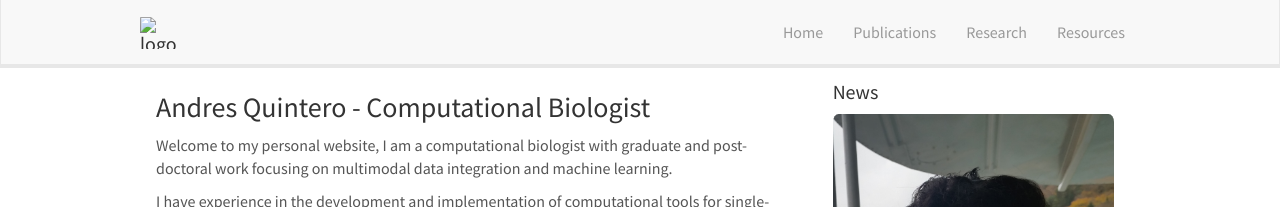
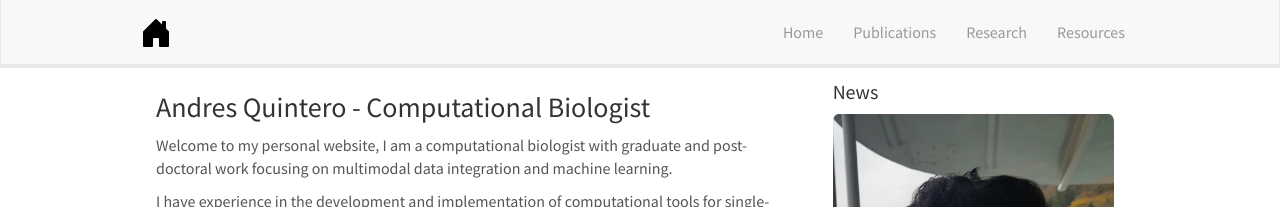
Before and after one commit to andquintero/andquintero.github.io, a Jekyll site: the page built from _pages/home.md, in a window 1280 px wide. Shown: the top 207 px of the page. Built offline with Jekyll 4.4.1, drawn with Linux system fonts in a browser that asks for light colours; nearby versions of some CDN libraries; comment, search, counter and statistics services are not loaded.

Commit message:
update header

```diff
--- a/_includes/header.html
+++ b/_includes/header.html
@@ -8,7 +8,7 @@
 		<span class="icon-bar"></span>
 	  </button>
 
-	<a class="navbar-brand" href="{{ site.url }}{{ site.baseurl }}/"><img src="{{ site.url }}{{ site.baseurl }}/images/house-door-fill.svg" alt="logo" width="32" height="32"  /></a>
+	<a class="navbar-brand" href="{{ site.url }}{{ site.baseurl }}/"><img src="{{ site.url }}{{ site.baseurl }}/images/icons/house-door-fill.svg" alt="logo" width="32" height="32"  /></a>
 
 	</div>
 	<div class="collapse navbar-collapse" id="navbar-collapse-1">
```
